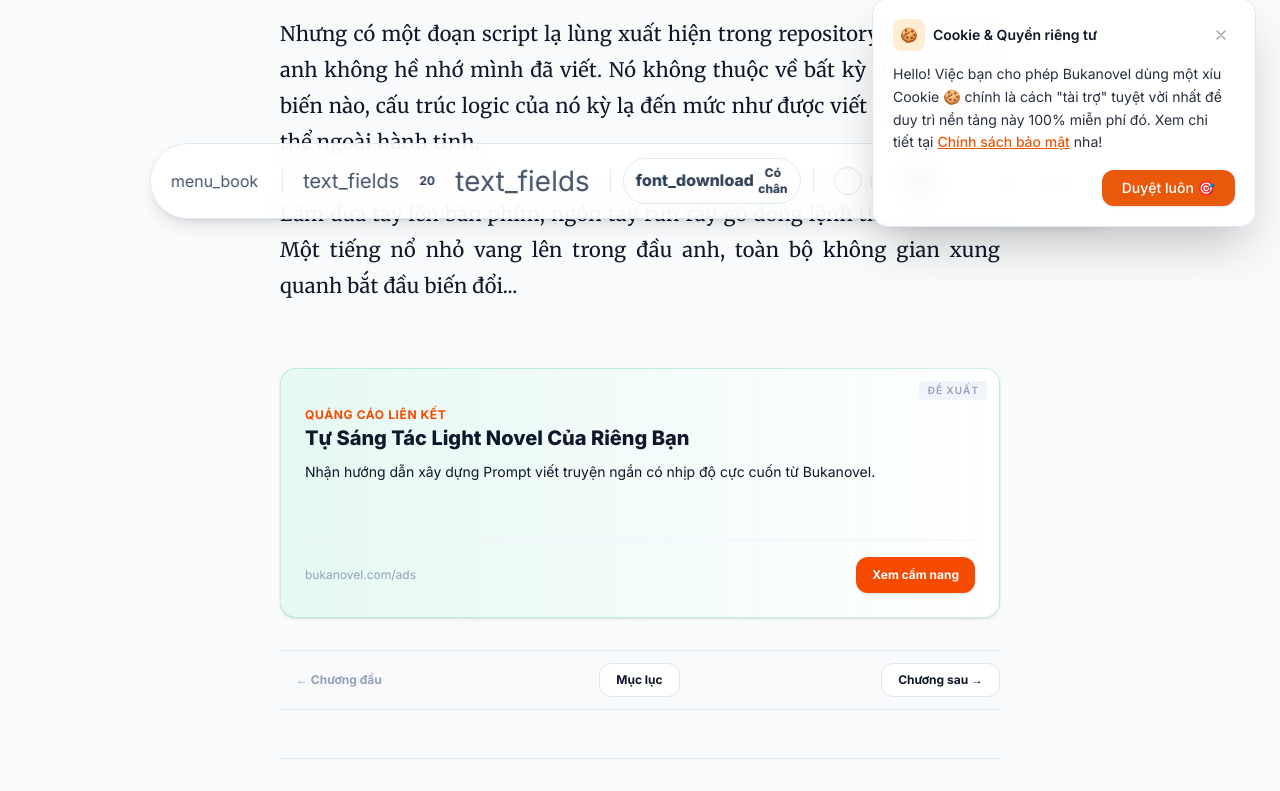
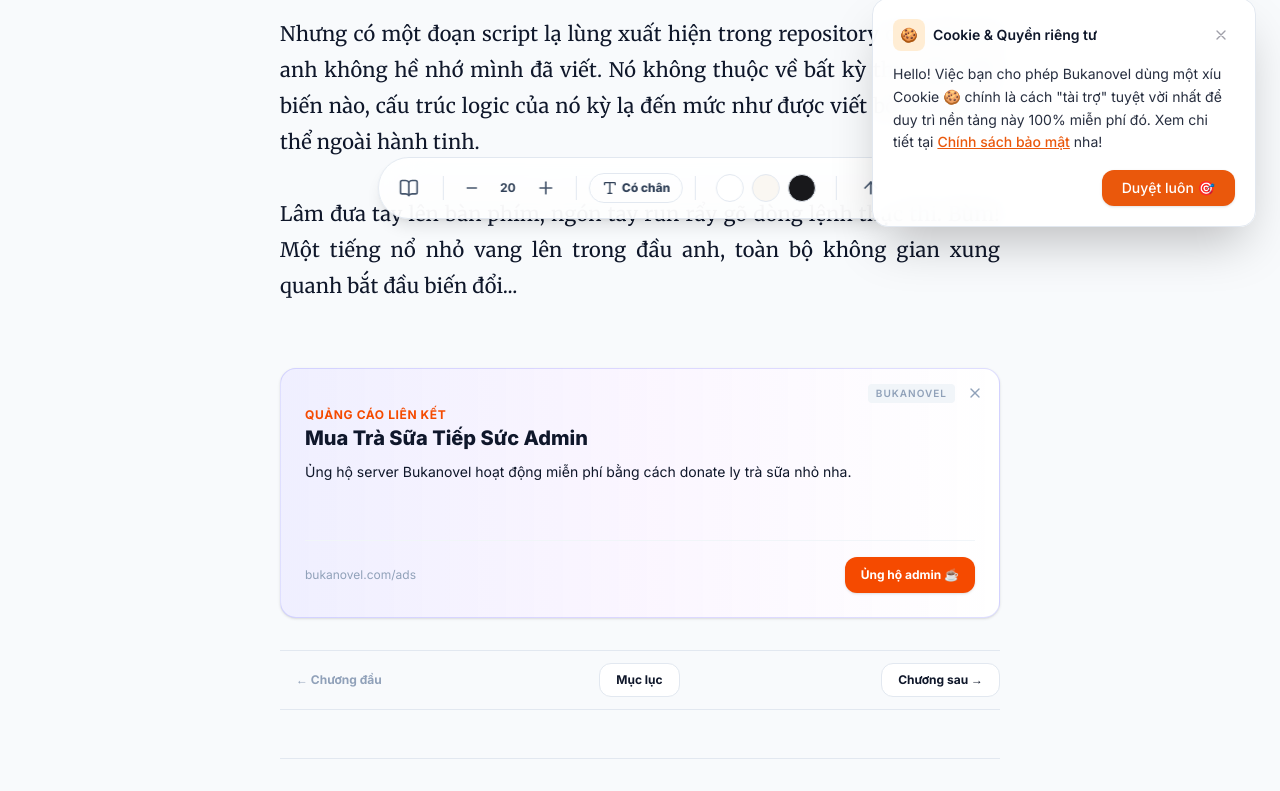
Before and after one commit to bukanovel/client, a Next.js app: page /truyen/ke-sang-tao-the-gioi-ao/chuong-1-dong-code-luc-nua-dem in a window 1280 px wide. Shown: the part 549-1340 px from the top of the page. Built offline with nearby package versions, Linux system fonts and the light colour scheme.

Commit message:
feat: use licide-react icon

```diff
--- a/components/ChapterListFilter.tsx
+++ b/components/ChapterListFilter.tsx
@@ -3,6 +3,7 @@
 import { useState } from "react";
 import Link from "next/link";
 import { Chapter } from "@/types";
+import { BookOpen, Search, ArrowUpDown, Lock } from "lucide-react";
 
 interface Props {
   chapters: Chapter[];
@@ -35,16 +36,14 @@ export default function ChapterListFilter({ chapters, novelSlug }: Props) {
       {/* Header controls */}
       <div className="flex flex-col sm:flex-row sm:items-center justify-between gap-4">
         <div className="flex items-center gap-2 text-orange-600 dark:text-orange-500">
-          <span className="material-symbols-outlined">menu_book</span>
+          <BookOpen className="w-5 h-5" />
           <h2 className="text-lg font-bold text-slate-950 dark:text-white">Danh sách chương</h2>
         </div>
 
         {/* Filter and Sort controls */}
         <div className="flex gap-2">
           <div className="relative flex-1 sm:w-64">
-            <span className="material-symbols-outlined absolute left-3 top-1/2 -translate-y-1/2 text-slate-400 dark:text-zinc-500 text-sm">
-              search
-            </span>
+            <Search className="absolute left-3 top-1/2 -translate-y-1/2 w-4 h-4 text-slate-400 dark:text-zinc-500" />
             <input
               type="text"
               placeholder="Tìm số chương..."
@@ -57,7 +56,7 @@ export default function ChapterListFilter({ chapters, novelSlug }: Props) {
             onClick={() => setIsDescending(!isDescending)}
             className="px-4 py-2 rounded-xl border border-slate-200 dark:border-zinc-800 hover:bg-slate-100 dark:hover:bg-zinc-800/60 transition-colors flex items-center gap-2 text-xs font-semibold text-slate-650 dark:text-zinc-400 cursor-pointer active:scale-95 duration-200"
           >
-            <span className="material-symbols-outlined text-sm">sort</span>
+            <ArrowUpDown className="w-3.5 h-3.5" />
             {isDescending ? "Mới nhất" : "Cũ nhất"}
           </button>
         </div>
@@ -87,9 +86,7 @@ export default function ChapterListFilter({ chapters, novelSlug }: Props) {
                   <span className="text-sm font-semibold text-slate-800 dark:text-zinc-200 group-hover:text-orange-600 dark:group-hover:text-orange-400 transition-colors flex items-center gap-2">
                     {chapter.title}
                     {isLocked && (
-                      <span className="material-symbols-outlined text-xs text-orange-600 dark:text-orange-500">
-                        lock
-                      </span>
+                      <Lock className="w-3 h-3 text-orange-600 dark:text-orange-500" />
                     )}
                   </span>
                 </div>
--- a/components/FloatingReaderToolbar.tsx
+++ b/components/FloatingReaderToolbar.tsx
@@ -3,6 +3,7 @@
 import { useState, useEffect } from "react";
 import { useRouter } from "next/navigation";
 import { useTheme } from "next-themes";
+import { BookOpen, Minus, Plus, Type, ArrowUp } from "lucide-react";
 
 interface Props {
   novelSlug: string;
@@ -114,7 +115,7 @@ export default function FloatingReaderToolbar({
           className="p-3 hover:bg-orange-500/10 text-slate-600 dark:text-zinc-400 hover:text-orange-600 dark:hover:text-orange-500 rounded-full transition-colors flex items-center justify-center cursor-pointer"
           title="Mục lục"
         >
-          <span className="material-symbols-outlined">menu_book</span>
+          <BookOpen className="w-5 h-5" />
         </button>
 
         <div className="w-px h-6 bg-slate-200 dark:bg-zinc-850 mx-1"></div>
@@ -126,7 +127,7 @@ export default function FloatingReaderToolbar({
             className="p-2 hover:bg-orange-500/10 text-slate-600 dark:text-zinc-400 hover:text-orange-600 dark:hover:text-orange-500 rounded-full transition-colors flex items-center justify-center cursor-pointer"
             title="Giảm cỡ chữ"
           >
-            <span className="material-symbols-outlined !text-[20px]">text_fields</span>
+            <Minus className="w-4 h-4" />
           </button>
           <span className="w-8 text-center text-xs font-bold text-slate-700 dark:text-zinc-300 select-none">
             {fontSize}
@@ -136,7 +137,7 @@ export default function FloatingReaderToolbar({
             className="p-2 hover:bg-orange-500/10 text-slate-600 dark:text-zinc-400 hover:text-orange-600 dark:hover:text-orange-500 rounded-full transition-colors flex items-center justify-center cursor-pointer"
             title="Tăng cỡ chữ"
           >
-            <span className="material-symbols-outlined !text-[28px]">text_fields</span>
+            <Plus className="w-5 h-5" />
           </button>
         </div>
 
@@ -149,7 +150,7 @@ export default function FloatingReaderToolbar({
             className="px-3 py-1.5 text-xs font-extrabold border border-slate-200 dark:border-zinc-800 hover:border-orange-500/20 rounded-full hover:bg-orange-500/10 text-slate-700 dark:text-zinc-300 transition-all cursor-pointer flex items-center gap-1 select-none"
             title="Đổi phông chữ"
           >
-            <span className="material-symbols-outlined !text-[16px]">font_download</span>
+            <Type className="w-4 h-4" />
             <span>{fontFamily === "serif" ? "Có chân" : "Không chân"}</span>
           </button>
         </div>
@@ -195,7 +196,7 @@ export default function FloatingReaderToolbar({
           className="p-3 hover:bg-orange-500/10 text-slate-600 dark:text-zinc-400 hover:text-orange-600 dark:hover:text-orange-500 rounded-full transition-colors flex items-center justify-center cursor-pointer"
           title="Lên đầu trang"
         >
-          <span className="material-symbols-outlined">vertical_align_top</span>
+          <ArrowUp className="w-5 h-5" />
         </button>
       </div>
     </div>
--- a/components/NovelActionButtons.tsx
+++ b/components/NovelActionButtons.tsx
@@ -44,7 +44,6 @@ export default function NovelActionButtons({ novelSlug, firstChapterSlug }: Prop
           href={`/truyen/${novelSlug}/${firstChapterSlug}`}
           className="w-full md:w-auto px-8 py-4 bg-orange-600 hover:bg-orange-700 text-white font-bold rounded-full shadow-lg shadow-orange-500/20 transition-all hover:scale-[1.02] active:scale-95 flex items-center justify-center gap-2 duration-200 select-none pointer-events-none opacity-50"
         >
-          <span className="material-symbols-outlined text-sm">auto_stories</span>
           Đọc từ đầu nhen 🚀
         </Link>
       </div>
@@ -57,7 +56,6 @@ export default function NovelActionButtons({ novelSlug, firstChapterSlug }: Prop
         href={`/truyen/${novelSlug}/${firstChapterSlug}`}
         className="w-full md:w-auto px-8 py-4 bg-orange-600 hover:bg-orange-700 text-white font-bold rounded-full shadow-lg shadow-orange-500/20 transition-all hover:scale-[1.02] active:scale-95 flex items-center justify-center gap-2 duration-200"
       >
-        <span className="material-symbols-outlined text-sm">auto_stories</span>
         Đọc từ đầu nhen 🚀
       </Link>
 
@@ -66,7 +64,6 @@ export default function NovelActionButtons({ novelSlug, firstChapterSlug }: Prop
           href={`/truyen/${novelSlug}/${historyItem.chapterSlug}`}
           className="w-full md:w-auto px-8 py-4 bg-slate-900 dark:bg-zinc-800 hover:bg-slate-800 dark:hover:bg-zinc-700 text-white font-bold rounded-full shadow-lg transition-all hover:scale-[1.02] active:scale-95 flex items-center justify-center gap-2 duration-200"
         >
-          <span className="material-symbols-outlined text-sm">bookmark</span>
           Đọc tiếp: {historyItem.chapterTitle.replace("Chương ", "Chương ")} 📖
         </Link>
       )}
--- a/components/ads/AdBanner.tsx
+++ b/components/ads/AdBanner.tsx
@@ -1,12 +1,11 @@
-"use client";
-
 import React, { useState, useEffect } from "react";
+import { X } from "lucide-react";
 
 const MOCK_ADS = [
   {
     title: "Đọc Truyện Không Giới Hạn Cùng AI Novelist",
     description: "Khám phá hàng ngàn thế giới truyện dị giới, đô thị được sáng tác độc bản bởi AI thế hệ mới.",
-    cta: "Khám phá ngay",
+    cta: "Khám phá ngay 🚀",
     tag: "Tài trợ",
     gradient: "from-orange-500/10 via-red-500/5 to-transparent",
     border: "border-orange-500/20"
@@ -14,7 +13,7 @@ const MOCK_ADS = [
   {
     title: "Tự Sáng Tác Light Novel Của Riêng Bạn",
     description: "Nhận hướng dẫn xây dựng Prompt viết truyện ngắn có nhịp độ cực cuốn từ Bukanovel.",
-    cta: "Xem cẩm nang",
+    cta: "Xem cẩm nang 📖",
     tag: "Đề xuất",
     gradient: "from-emerald-500/10 via-teal-500/5 to-transparent",
     border: "border-emerald-500/20"
@@ -31,13 +30,37 @@ const MOCK_ADS = [
 
 export default function AdBanner() {
   const [adIndex, setAdIndex] = useState(0);
+  const [isVisible, setIsVisible] = useState(false);
+  const [mounted, setMounted] = useState(false);
 
   useEffect(() => {
-    const timer = setTimeout(() => {
-      setAdIndex(Math.floor(Math.random() * MOCK_ADS.length));
-    }, 0);
-    return () => clearTimeout(timer);
+    setMounted(true);
+    setAdIndex(Math.floor(Math.random() * MOCK_ADS.length));
+    try {
+      const hiddenUntil = localStorage.getItem("bukanovel-ad-hidden-until");
+      if (hiddenUntil && Number(hiddenUntil) > Date.now()) {
+        setIsVisible(false);
+      } else {
+        setIsVisible(true);
+      }
+    } catch (e) {
+      setIsVisible(true);
+    }
   }, []);
+
+  const handleClose = () => {
+    setIsVisible(false);
+    try {
+      const expireTime = Date.now() + 30 * 60 * 1000; // 30 phút
+      localStorage.setItem("bukanovel-ad-hidden-until", String(expireTime));
+    } catch (e) {
+      console.error("Lỗi khi ghi đè LocalStorage:", e);
+    }
+  };
+
+  if (!mounted || !isVisible) {
+    return <div className="w-full h-0 transition-all duration-300" />;
+  }
 
   const ad = MOCK_ADS[adIndex];
 
@@ -46,10 +69,17 @@ export default function AdBanner() {
       className={`w-full min-h-[250px] bg-gradient-to-r ${ad.gradient} bg-white dark:bg-zinc-900 flex flex-col justify-between p-6 my-6 rounded-2xl overflow-hidden border ${ad.border} shadow-sm transition-all duration-300 relative`}
       data-testid="ad-banner"
     >
-      <div className="absolute top-3 right-3 flex items-center gap-1">
+      <div className="absolute top-3 right-3 flex items-center gap-2">
         <span className="text-[10px] font-semibold text-slate-400 dark:text-zinc-500 uppercase tracking-widest bg-slate-100 dark:bg-zinc-800 px-2 py-0.5 rounded">
           {ad.tag}
         </span>
+        <button
+          onClick={handleClose}
+          className="p-1 rounded-md text-slate-400 hover:text-slate-650 dark:hover:text-zinc-300 transition cursor-pointer flex items-center justify-center w-6 h-6"
+          aria-label="Đóng quảng cáo"
+        >
+          <X className="w-4 h-4" />
+        </button>
       </div>
 
       <div className="space-y-2 mt-2">
--- a/components/donate/donate-section.tsx
+++ b/components/donate/donate-section.tsx
@@ -109,9 +109,7 @@ export default function DonateSection() {
             />
           ) : (
             <div className="flex flex-col items-center justify-center space-y-2 select-none">
-              <span className="material-symbols-outlined text-4xl text-orange-500/80">
-                qr_code_2
-              </span>
+              <QrCode className="w-10 h-10 text-orange-500/80" />
               <span className="text-[10px] font-bold text-slate-500 dark:text-zinc-400 uppercase tracking-wider">
                 Mã QR Ủng Hộ
               </span>
--- a/package.json
+++ b/package.json
@@ -11,6 +11,7 @@
   "dependencies": {
     "gray-matter": "^4.0.3",
     "lint": "^1.2.2",
+    "lucide-react": "^1.23.0",
     "marked": "^18.0.5",
     "next": "16.2.10",
     "next-themes": "^0.4.6",
```
Also changed, not shown: app/truyen/[slug]/page.tsx (+14 -10 lines), components/HomepageBento.tsx (+10 -11 lines), components/ThemeToggle.tsx (+6 -1 lines), 2 other files (tests, documents, lock files or other folders).
